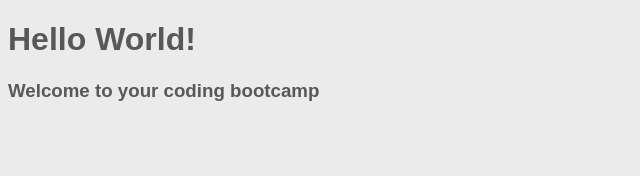
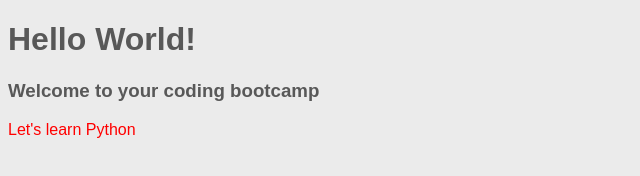
Before and after one commit to OGsoundFX/project-starter, a plain HTML site: page index.html in a window 1280 px wide. Shown: the whole page, without its empty margins (0-640 px from the left). Drawn offline with Linux system fonts and the light colour scheme; a web font is replaced by a local one.

Commit message:
added som text

```diff
--- a/index.html
+++ b/index.html
@@ -17,5 +17,6 @@
     <!-- Build your web page here -->
     <h1>Hello World!</h1>
     <h3>Welcome to your coding bootcamp</h3>
+    <p class="python">Let's learn Python</p>
   </body>
 </html>
--- a/style.css
+++ b/style.css
@@ -4,3 +4,6 @@ html, body {
   font-family: 'Chivo', sans-serif;
   color: #585858;
 }
+.python {
+  color: red;
+}
```
